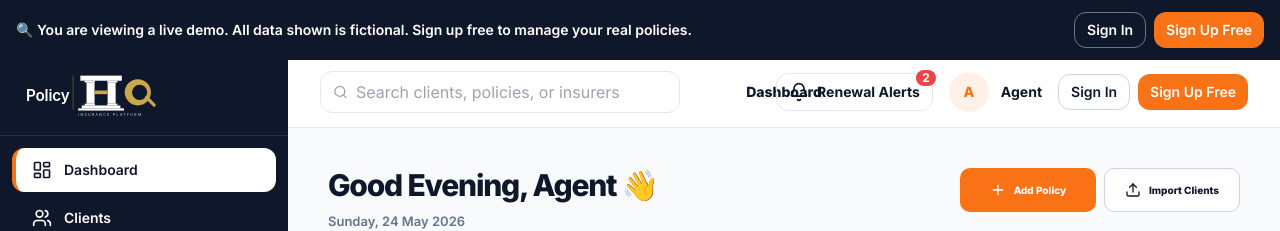
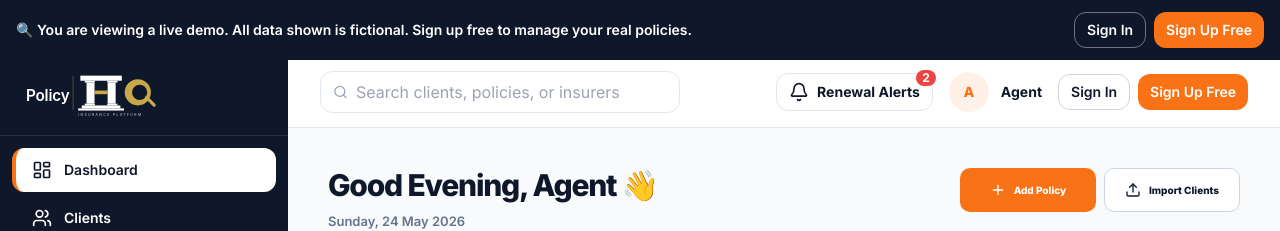
Before and after one commit to mrprincewinez1-glitch/PolicyHQ, a Next.js app: page /demo in a window 1280 px wide. Shown: the top 231 px of the page. Built offline with nearby package versions, Linux system fonts and the light colour scheme.

Commit message:
Remove duplicate dashboard header label

```diff
--- a/components/app/app-shell-client.tsx
+++ b/components/app/app-shell-client.tsx
@@ -795,7 +795,7 @@ export function AppShell({
     : renewalRange
       ? "Renewal Alerts"
       : active === "dashboard"
-        ? "Dashboard"
+        ? ""
         : active === "prospects"
           ? "Prospects Pipeline"
           : active === "notifications"
@@ -916,9 +916,11 @@ export function AppShell({
                 </div>
               ) : null}
             </div>
-            <div className="pointer-events-none absolute left-1/2 hidden -translate-x-1/2 text-sm font-extrabold text-primary lg:block">
-              {topbarTitle}
-            </div>
+            {topbarTitle ? (
+              <div className="pointer-events-none absolute left-1/2 hidden -translate-x-1/2 text-sm font-extrabold text-primary lg:block">
+                {topbarTitle}
+              </div>
+            ) : null}
             <div className="ml-auto flex items-center gap-2 sm:gap-4">
               <Link
                 href={navHref(base, "notifications")}
```
